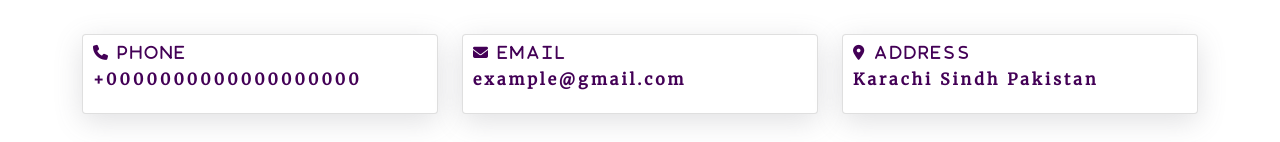
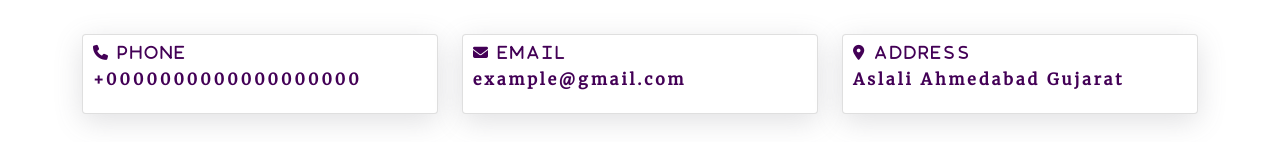
Before and after one commit to sanjay1295/Ecommerce-Shop, a plain HTML site: page Electronic shop/contact.html in a window 1280 px wide. Shown: the part 166-308 px from the top of the page. Drawn offline with nearby package versions, Linux system fonts and the light colour scheme.

Commit message:
Update contact.html

```diff
--- a/Electronic shop/contact.html
+++ b/Electronic shop/contact.html
@@ -100,7 +100,7 @@
             <div class="col-md-4 py-3 py-md-0">
                 <div class="card">
                     <i class="fas fa-location-dot"> Address</i>
-                    <h6>Karachi Sindh Pakistan</h6>
+                    <h6>Aslali Ahmedabad Gujarat</h6>
                 </div>
             </div>
         </div>
```
